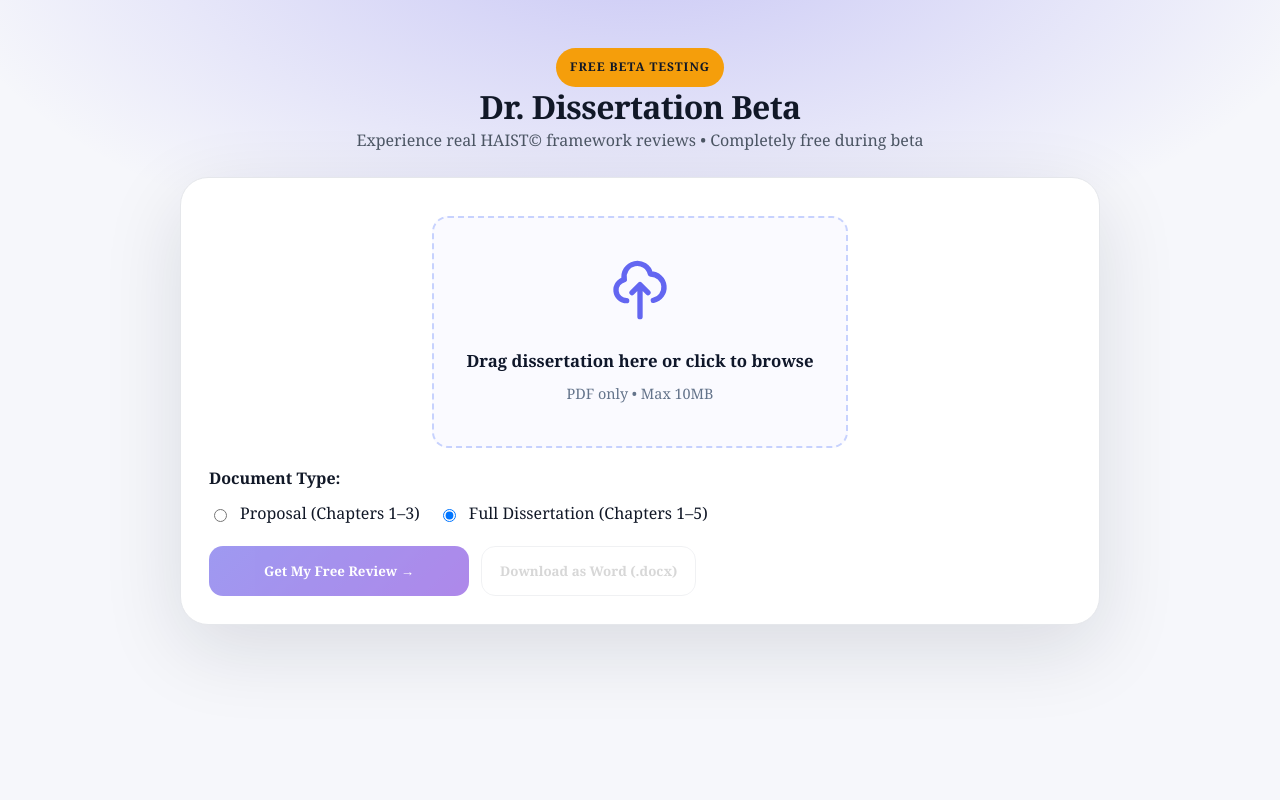
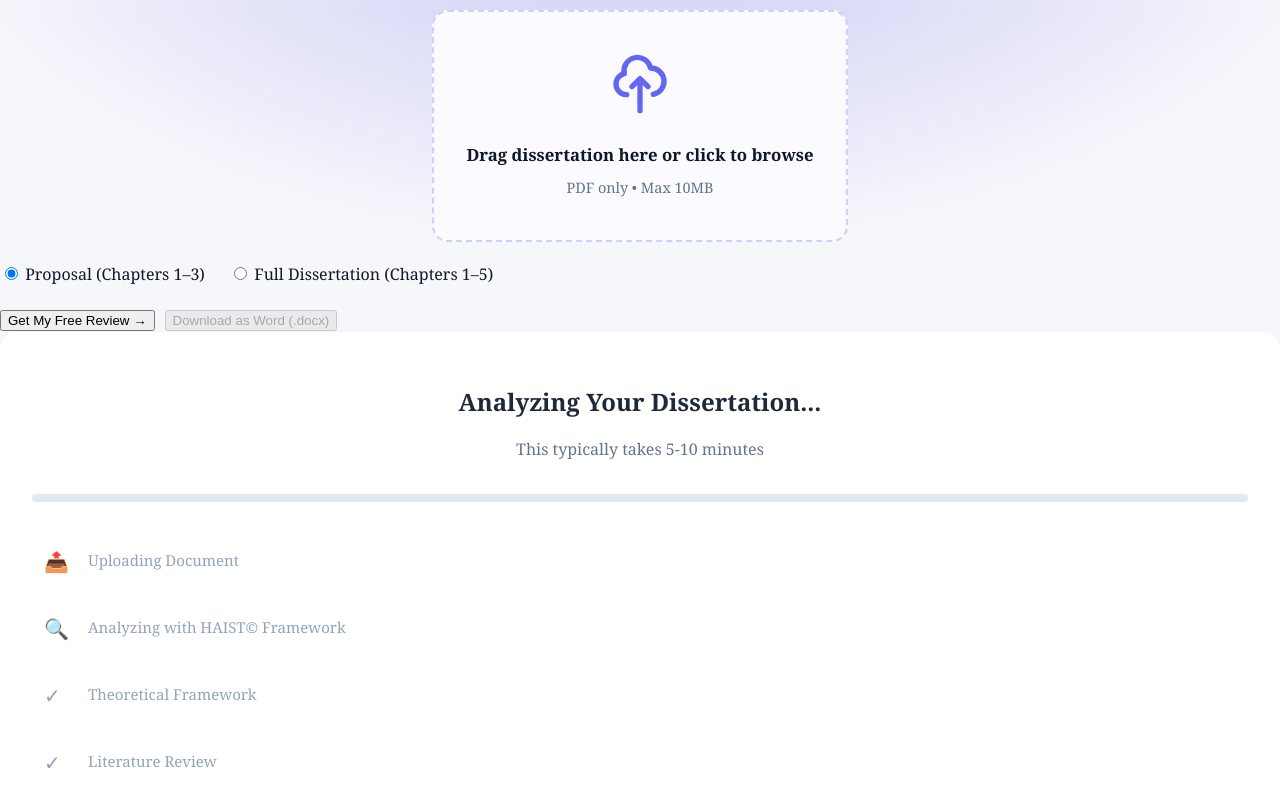
Before and after one commit to Delvin1of1/dr-dissertation-beta, a Next.js app: page / in a window 1280 px wide. Shown: the top 800 px of the page. Built offline with nearby package versions, Linux system fonts and the light colour scheme.

Commit message:
Update index.jsx

```diff
--- a/pages/index.jsx
+++ b/pages/index.jsx
@@ -1,230 +1,188 @@
-// pages/index.jsx
-import { useMemo, useState } from "react";
+import { useState } from "react";
+import { Document, Packer, Paragraph, TextRun } from "docx";
 import FileUpload from "../components/FileUpload";
-
-// DOCX download
-import { Document, Packer, Paragraph, TextRun } from "docx";
+import ProcessingStatus from "../components/ProcessingStatus";
 
 export default function HomePage() {
-  const [selectedFile, setSelectedFile] = useState(null);
-  const [docType, setDocType] = useState("full"); // "proposal" | "full"
-  const [loading, setLoading] = useState(false);
+  const [file, setFile] = useState(null);
+  const [documentType, setDocumentType] = useState("proposal");
+  const [status, setStatus] = useState([]);
+  const [progress, setProgress] = useState(0);
   const [review, setReview] = useState("");
   const [error, setError] = useState("");
+  const [loading, setLoading] = useState(false);
 
-  const steps = useMemo(() => {
-    if (!loading) return [];
-    return [
-      "Uploading PDF",
-      "Chunking pages (to stay under API limits)",
-      "Generating chunk notes",
-      "Synthesizing final review",
-      "Preparing download",
-    ];
-  }, [loading]);
-
-  const onFileSelect = (file) => {
-    setSelectedFile(file);
-    setReview("");
-    setError("");
-  };
-
-  const readFileAsBase64 = (file) =>
-    new Promise((resolve, reject) => {
+  async function toBase64(file) {
+    return new Promise((resolve, reject) => {
       const reader = new FileReader();
       reader.onload = () => resolve(reader.result);
       reader.onerror = reject;
       reader.readAsDataURL(file);
     });
+  }
 
-  async function generateReview() {
+  async function handleReview() {
+    if (!file) return;
+
+    setLoading(true);
     setError("");
     setReview("");
+    setStatus(["Uploading document…"]);
+    setProgress(5);
 
-    if (!selectedFile) {
-      setError("Please select a PDF first.");
-      return;
-    }
+    const fileContent = await toBase64(file);
 
-    setLoading(true);
-    try {
-      const fileContent = await readFileAsBase64(selectedFile);
-
-      const res = await fetch("/api/process-review", {
+    // 1️⃣ PLAN
+    const planRes = await fetch("/api/process-review", {
       method: "POST",
       headers: { "Content-Type": "application/json" },
       body: JSON.stringify({
+        action: "plan",
         fileContent,
-          fileName: selectedFile.name,
-          documentType: docType, // "proposal" or "full"
+        fileName: file.name,
+        documentType,
       }),
     });
 
-      const data = await res.json().catch(() => ({}));
-
-      if (!res.ok) {
-        // Friendly messages from API
-        const msg =
-          data?.message ||
-          data?.error ||
-          `Request failed (${res.status}). Please try again.`;
-        setError(msg);
+    const plan = await planRes.json();
+    if (!plan.ok) {
+      setError(plan.message || "Planning failed");
       setLoading(false);
       return;
     }
 
-      if (!data?.review) {
+    const chunks = plan.chunks;
+    const notes = [];
+
+    setStatus((s) => [...s, "Analyzing document structure…"]);
+    setProgress(10);
+
+    // 2️⃣ PROCESS CHUNKS
+    for (let i = 0; i < chunks.length; i++) {
+      const c = chunks[i];
+
+      setStatus((s) => [
+        ...s,
+        `Reviewing pages ${c.startPage}–${c.endPage}`,
+      ]);
+      setProgress(Math.round(10 + (70 * i) / chunks.length));
+
+      const chunkRes = await fetch("/api/process-review", {
+        method: "POST",
+        headers: { "Content-Type": "application/json" },
+        body: JSON.stringify({
+          action: "chunk",
+          fileContent,
+          fileName: file.name,
+          documentType,
+          totalPages: plan.totalPages,
+          startPage: c.startPage,
+          endPage: c.endPage,
+        }),
+      });
+
+      const chunkData = await chunkRes.json();
+      if (!chunkData.ok) {
+        setError(chunkData.message || "Chunk failed");
+        setLoading(false);
+        return;
+      }
+
+      notes.push(chunkData.notes);
+    }
+
+    // 3️⃣ FINAL SYNTHESIS
+    setStatus((s) => [...s, "Synthesizing final HAIST review…"]);
+    setProgress(90);
+
+    const finalRes = await fetch("/api/process-review", {
+      method: "POST",
+      headers: { "Content-Type": "application/json" },
+      body: JSON.stringify({
+        action: "final",
+        fileContent,
+        fileName: file.name,
+        documentType,
+        chunkNotes: notes,
+      }),
+    });
+
+    const finalData = await finalRes.json();
+
+    if (!finalData.ok || !finalData.review) {
       setError("No review returned. Please try again.");
       setLoading(false);
       return;
     }
 
-      setReview(data.review);
-    } catch (e) {
-      setError(e?.message || "Something went wrong. Please try again.");
-    } finally {
+    setReview(finalData.review);
+    setStatus((s) => [...s, "Review complete"]);
+    setProgress(100);
     setLoading(false);
-    }
   }
 
   async function downloadDocx() {
-    setError("");
-
-    if (!review) {
-      setError("No review to download yet.");
-      return;
-    }
-
-    // ✅ Fixes your crash: selectedFile can be null, so fallback safely
-    const baseName = (selectedFile?.name || "HAIST_Review")
-      .replace(/\.[^/.]+$/, "")
-      .trim();
-
-    const lines = review.split("\n");
-
     const doc = new Document({
       sections: [
         {
-          properties: {},
-          children: lines.map((line) => {
-            // Simple heading detection
-            const isHeading =
-              line.trim().startsWith("#") ||
-              /^[A-Z][A-Za-z0-9\s\-:&]+:$/.test(line.trim());
-
-            const clean = line.replace(/^#+\s*/, "");
-
-            return new Paragraph({
-              spacing: { after: 160 },
-              children: [
-                new TextRun({
-                  text: clean.length ? clean : " ",
-                  bold: isHeading,
-                }),
-              ],
-            });
-          }),
+          children: review.split("\n").map(
+            (line) =>
+              new Paragraph({
+                children: [new TextRun(line)],
+                spacing: { after: 120 },
+              })
+          ),
         },
       ],
     });
 
     const blob = await Packer.toBlob(doc);
-    const url = URL.createObjectURL(blob);
-
-    const a = document.createElement("a");
-    a.href = url;
-    a.download = `${baseName}_HAIST_Review.docx`;
-    document.body.appendChild(a);
-    a.click();
-    a.remove();
-    URL.revokeObjectURL(url);
+    const link = document.createElement("a");
+    link.href = URL.createObjectURL(blob);
+    link.download = file.name.replace(/\.pdf$/i, "") + "_HAIST_Review.docx";
+    link.click();
   }
 
   return (
-    <main className="page">
-      <header className="header">
-        <div className="badge">FREE BETA TESTING</div>
-        <h1>Dr. Dissertation Beta</h1>
-        <p className="sub">
-          Experience real HAIST© framework reviews • Completely free during beta
-        </p>
-      </header>
+    <main>
+      <FileUpload file={file} setFile={setFile} />
 
-      <section className="card">
-        <FileUpload onFileSelect={onFileSelect} />
-
-        <div className="controls">
-          <div className="label">Document Type:</div>
-          <label className="radio">
+      <div style={{ marginTop: 20 }}>
+        <label>
           <input
             type="radio"
-              name="doctype"
-              checked={docType === "proposal"}
-              onChange={() => setDocType("proposal")}
-              disabled={loading}
-            />
+            checked={documentType === "proposal"}
+            onChange={() => setDocumentType("proposal")}
+          />{" "}
           Proposal (Chapters 1–3)
-          </label>
-          <label className="radio">
+        </label>{" "}
+        <label style={{ marginLeft: 20 }}>
           <input
             type="radio"
-              name="doctype"
-              checked={docType === "full"}
-              onChange={() => setDocType("full")}
-              disabled={loading}
-            />
+            checked={documentType === "full"}
+            onChange={() => setDocumentType("full")}
+          />{" "}
           Full Dissertation (Chapters 1–5)
         </label>
+      </div>
 
-          <div className="buttons">
-            <button
-              className="btn primary"
-              onClick={generateReview}
-              disabled={loading || !selectedFile}
-            >
+      <div style={{ marginTop: 20 }}>
+        <button onClick={handleReview} disabled={loading}>
           {loading ? "Generating…" : "Get My Free Review →"}
         </button>
 
         <button
-              className="btn ghost"
           onClick={downloadDocx}
           disabled={!review}
-              title={!review ? "Generate a review first" : "Download as Word"}
+          style={{ marginLeft: 10 }}
         >
           Download as Word (.docx)
         </button>
       </div>
-        </div>
 
-        {loading && (
-          <div className="status">
-            <div className="statusTitle">In progress</div>
-            <ul>
-              {steps.map((s) => (
-                <li key={s}>{s}</li>
-              ))}
-            </ul>
-            <div className="statusHint">
-              Tip: long dissertations are processed in chunks to stay under API
-              limits.
-            </div>
-          </div>
-        )}
+      <ProcessingStatus steps={status} progress={progress} />
 
-        {error && <div className="error">⚠️ {error}</div>}
-
-        {!!review && (
-          <div className="result">
-            <div className="resultHeader">
-              <div className="resultTitle">Your Review</div>
-              <button className="btn small" onClick={downloadDocx}>
-                Download .docx
-              </button>
-            </div>
-            <pre className="review">{review}</pre>
-          </div>
-        )}
-      </section>
+      {error && <div className="error">{error}</div>}
     </main>
   );
 }
```
Lines whose indentation alone changed are shown as unchanged.
